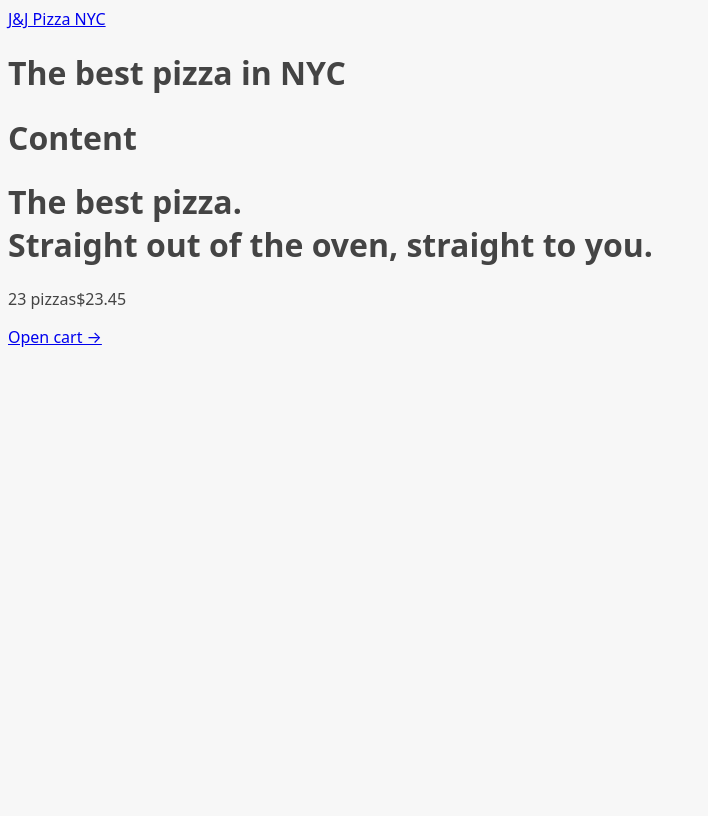
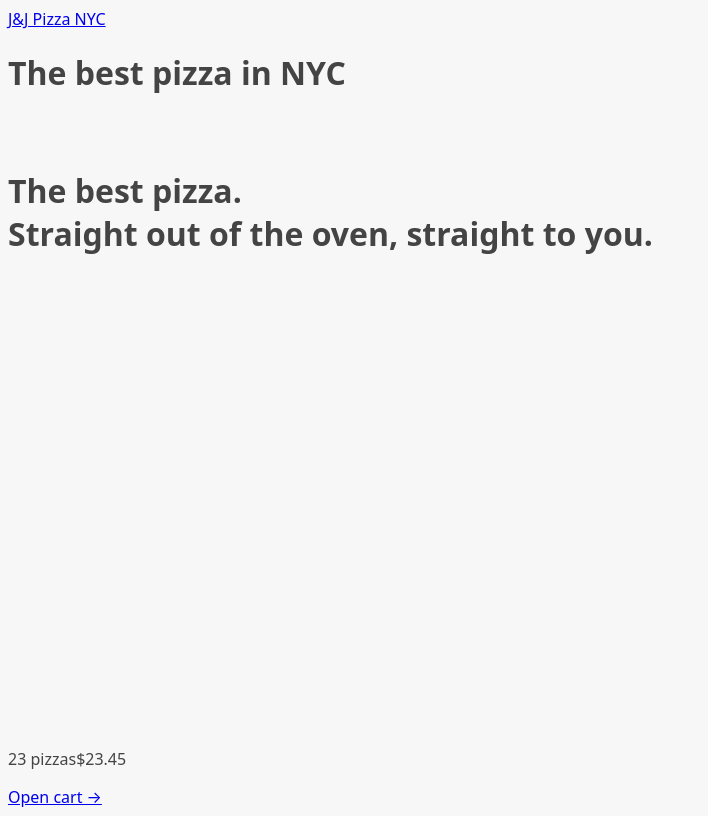
Before and after one commit to whoisyurii/pizza-shop, a React (Vite) app: page / in a window 1280 px wide. Shown: the whole page, without its empty margins (0-708 px from the left). Built offline with nearby package versions, Linux system fonts and the light colour scheme.

Commit message:
Add fetching, add error handling

```diff
--- a/src/App.jsx
+++ b/src/App.jsx
@@ -2,6 +2,7 @@
 import { createBrowserRouter, RouterProvider } from "react-router-dom";
 // imported routes
 import Home from "./ui/Home";
+import Error from "./ui/Error";
 import Menu, { loader as menuLoader } from "./features/menu/Menu";
 import Cart from "./features/cart/Cart";
 import CreateOrder from "./features/order/CreateOrder";
@@ -11,6 +12,7 @@
 const router = createBrowserRouter([
   {
     element: <AppLayout />,
+    // errorElement: <Error />,
     children: [
       {
         path: "/",
@@ -20,6 +22,7 @@
         path: "/menu",
         element: <Menu />,
         loader: menuLoader,
+        errorElement: <Error />,
       },
       {
         path: "/cart",
--- a/src/ui/AppLayout.jsx
+++ b/src/ui/AppLayout.jsx
@@ -1,16 +1,24 @@
 import React from "react";
 import Header from "./Header";
 import CartOverview from "../features/cart/CartOverview";
-import { Outlet } from "react-router-dom";
+import { Outlet, useNavigation } from "react-router-dom";
+import Loader from "./Loader";
 
 function AppLayout() {
+  const navigation = useNavigation();
+  console.log(navigation);
+  const isLoading = navigation.state === "loading";
+
   return (
-    <div>
+    <div className="layout">
+      {isLoading && <Loader />}
+
       <Header />
+
       <main>
-        <h1>Content</h1>
         <Outlet />
       </main>
+
       <CartOverview />
     </div>
   );
--- a/src/ui/Error.jsx
+++ b/src/ui/Error.jsx
@@ -1,12 +1,14 @@
-import { useNavigate } from 'react-router-dom';
+import { useNavigate, useRouteError } from "react-router-dom";
 
 function NotFound() {
   const navigate = useNavigate();
+  const error = useRouteError();
+  console.log(error);
 
   return (
     <div>
       <h1>Something went wrong 😢</h1>
-      <p>%MESSAGE%</p>
+      <p>{error.statusText || error.data}</p>
       <button onClick={() => navigate(-1)}>&larr; Go back</button>
     </div>
   );
--- /dev/null
+++ b/src/ui/Loader.jsx
@@ -0,0 +1,7 @@
+import React from "react";
+
+function Loader() {
+  return <div className="loader"></div>;
+}
+
+export default Loader;
```
